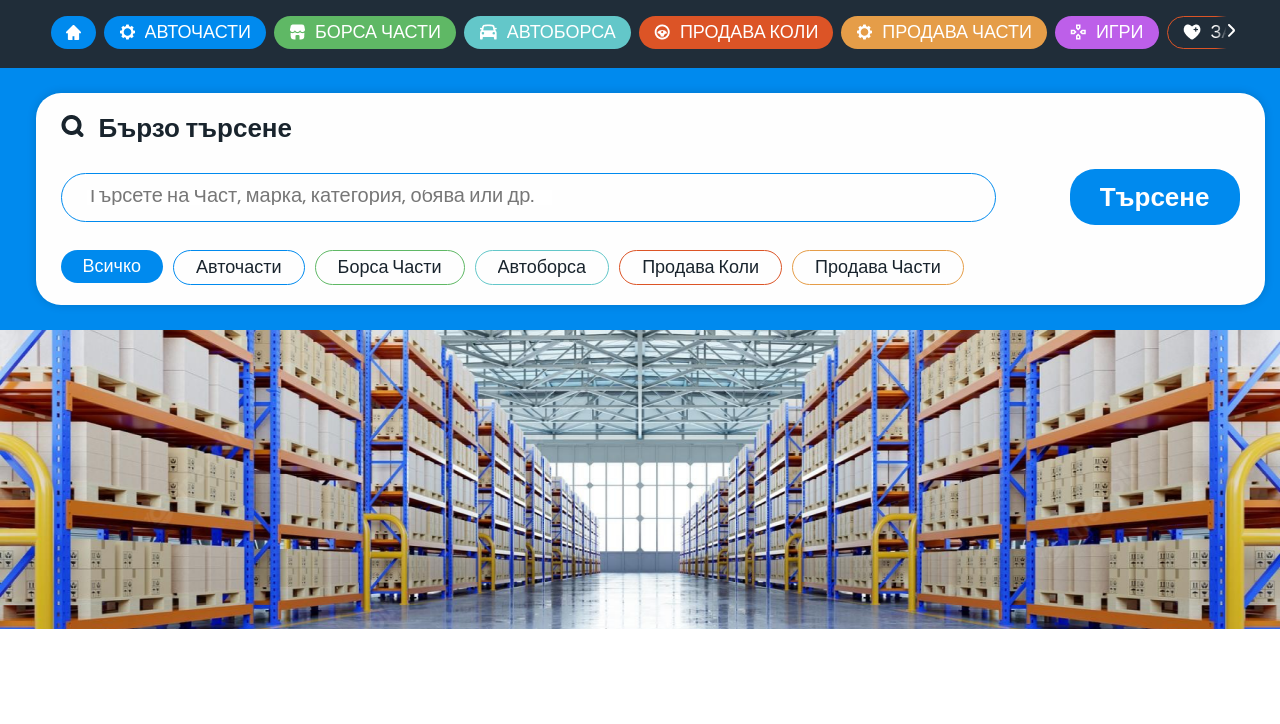
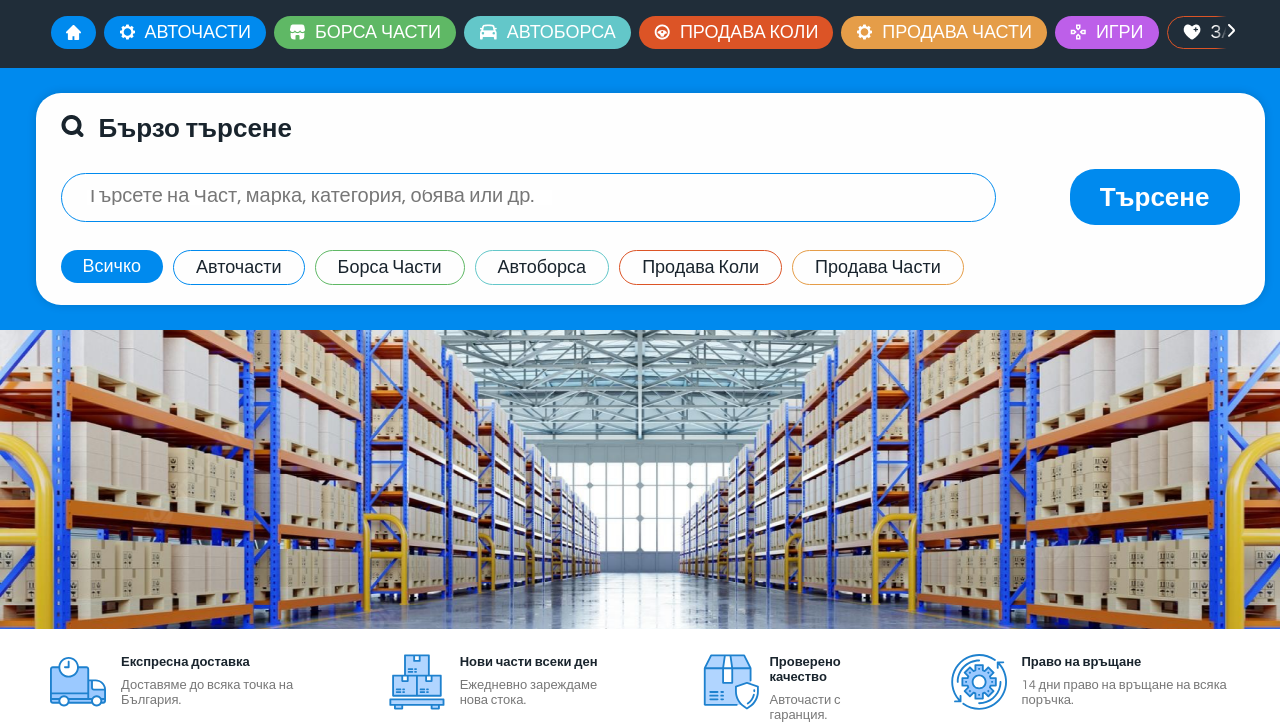
Before and after one commit to ankasabov142/MEGAPARTS-clone, a plain HTML site: page index.html in a window 1280 px wide. Shown: the part 76-800 px from the top of the page. Drawn offline with nearby package versions, Linux system fonts and the light colour scheme; files that its build step writes are made by us from their sources; a web font is replaced by a local one.

Commit message:
Added services section

```diff
--- a/index.html
+++ b/index.html
@@ -121,7 +121,7 @@
         </section>
       </div>
     </header>
-    <section id="search">
+    <section class="search">
       <div class="searchDiv">
         <div class="mainSearchContent">
           <div class="searchHeader">
@@ -155,7 +155,40 @@
 
     <section class="bannerSlider">
       <div class="bannerContainer">
-        <img  src="resources/bannerSliderMain.png" alt="" />
+        <img src="resources/bannerSliderMain.png" alt="" />
+      </div>
+    </section>
+
+    <section class="services">
+      <div class="servicesDiv">
+        <div class="serviceUnit1">
+          <img src="/resources/busIcon.svg" alt="" />
+          <div class="serviceText">
+            <p class="serviceHeading">Експресна доставка</p>
+            <p class="serviceParagraph">Доставяме до всяка точка на България.</p>
+          </div>
+        </div>
+        <div class="serviceUnit2">
+          <img src="/resources/palletsIcon.svg" alt="" />
+          <div class="serviceText">
+            <p class="serviceHeading">Нови части всеки ден</p>
+            <p class="serviceParagraph">Ежедневно зареждаме нова стока.</p>
+          </div>
+        </div>
+        <div class="serviceUnit3">
+          <img src="/resources/singlePalletIcon.svg" alt="" />
+          <div class="serviceText">
+            <p class="serviceHeading">Проверено качество</p>
+            <p class="serviceParagraph">Авточасти с гаранция.</p>
+          </div>
+        </div>
+        <div class="serviceUnit4">
+          <img src="/resources/rotatingGearIcon.svg" alt="" />
+          <div class="serviceText">
+            <p class="serviceHeading">Право на връщане</p>
+            <p class="serviceParagraph">14 дни право на връщане на всяка поръчка.</p>
+          </div>
+        </div>
       </div>
     </section>
 
--- a/styles/landingPage.scss
+++ b/styles/landingPage.scss
@@ -4,8 +4,6 @@
 *::after {
   margin: 0;
   padding: 0;
-  overflow: hidden;
-
 }
 header {
   width: 100vw;
@@ -338,9 +336,73 @@ header {
   height: 299px;
   flex-shrink: 0;
   overflow: hidden;
-  img{
-    height: 299px;
-    width: 100vw;
-    object-fit:fill;
+  img {
+    @include imgBanner;
   }
 }
+.services {
+  display: flex;
+  justify-content: center;
+  width: 100vw;
+  .servicesDiv {
+    margin-top: 25px;
+    display: flex;
+    width: 1180px;
+    height: 56px;
+    padding-right: 0px;
+    align-items: flex-start;
+    gap: 80.423px;
+    flex-shrink: 0;
+    img {
+      width: 56px;
+      height: 56px;
+    }
+    .serviceHeading {
+      color: #19242d;
+      font-family: "Exo 2", sans-serif;
+      font-family: "Questrial", sans-serif;
+      font-size: 13px;
+      font-style: normal;
+      font-weight: 700;
+      line-height: normal;
+    }
+    .serviceParagraph {
+      color: #777;
+      font-family: "Exo 2", sans-serif;
+      font-family: "Questrial", sans-serif;
+      font-size: 13px;
+      font-style: normal;
+      font-weight: 500;
+      line-height: normal;
+    }
+    .serviceText {
+      display: flex;
+      flex-direction: column;
+      align-items: flex-start;
+      gap: 8px;
+    }
+    .serviceUnit1 {
+      display: flex;
+      justify-content: center;
+      align-items: flex-start;
+      gap: 15px;
+    }
+
+    .serviceUnit2 {
+      display: flex;
+      justify-content: center;
+      align-items: flex-start;
+      gap: 15px;
+    }
+    .serviceUnit3 {
+      display: flex;
+      align-items: flex-start;
+      gap: 10px;
+    }
+    .serviceUnit4 {
+      display: flex;
+      align-items: flex-start;
+      gap: 15px;
+    }
+  }
+}
--- a/styles/vars.scss
+++ b/styles/vars.scss
@@ -43,3 +43,9 @@ $backgroundColorSearchDiv: #008aee;
   font-weight: 500;
   line-height: normal;
 }
+
+@mixin imgBanner{
+  height: 299px;
+  width: 100vw;
+  object-fit:fill;
+}
```
Also changed, not shown: resources/busIcon.svg (added), resources/palletsIcon.svg (added), resources/rotatingGearIcon.svg (added), resources/singlePalletIcon.svg (added), styles/landingPage.css, 1 other file.
